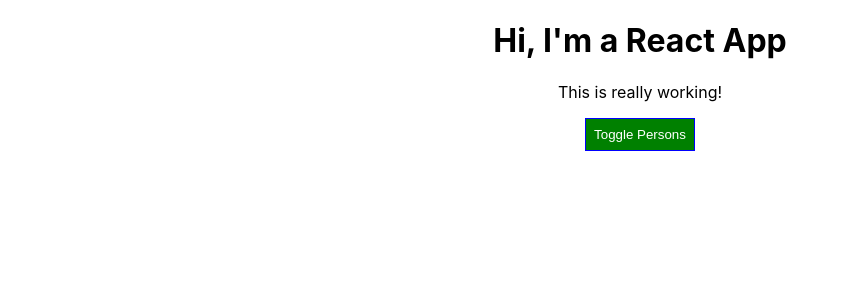
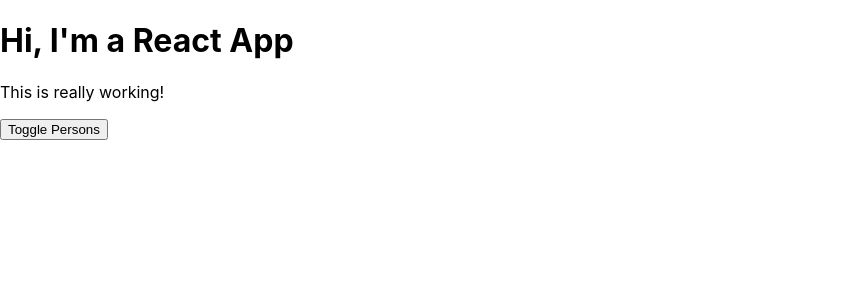
Before and after one commit to sosdan73/React-education, a React (Create React App) app: page / in a window 1280 px wide. Shown: the top 300 px of the page, without its empty margins (0-849 px from the left). Built offline with nearby package versions, Linux system fonts and the light colour scheme.

Commit message:
nothing interesting

```diff
--- a/src/App.css
+++ b/src/App.css
@@ -9,3 +9,25 @@
 .bold {
   font-weight: bold;
 }
+
+.Button {
+  background-color: green;
+  color: white;
+  font: inherit,;
+  border: 1px solid blue;
+  padding: 8px;
+  cursor: pointer;
+}
+
+.Button:hover {
+  border-color: lightgreen;
+  color: black;
+}
+
+.Button.Red {
+  background-color: red;
+}
+
+.Button.Red:hover {
+  background-color: salmon;
+}
--- a/src/App.js
+++ b/src/App.js
@@ -1,5 +1,5 @@
 import React, { Component } from 'react';
-import './App.css';
+import classes from './App.css';
 import Person from './Person/Person';
 import styled from 'styled-components';
 
@@ -65,20 +65,8 @@ class App extends Component {
   }
 
   render() {
-    const style = {
-      backgroundColor: 'green',
-      color: 'white',
-      font: 'inherit',
-      border: '1px solid blue',
-      padding: '8px',
-      cursor: 'pointer',
-      ':hover': {
-        backgroundColor: 'lightgreen',
-        color: 'black'
-      }
-    };
-
     let persons = null;
+    let btnClass = [classes.Button];
 
     if (this.state.showPersons) {
       persons = (
@@ -96,26 +84,22 @@ class App extends Component {
         </div>
       );
 
-      // style.backgroundColor = 'red';
-      // style[':hover'] = {
-      //   backgroundColor: 'salmon',
-      //   color: 'black'
-      // }
+      btnClass.push(classes.Red);
     }
 
-    const classes = [];
+    const assignedClasses = [];
     if (this.state.persons.length <= 2) {
-      classes.push('red')
+      assignedClasses.push(classes.red)
     }
     if (this.state.persons.length <= 1) {
-      classes.push('bold')
+      assignedClasses.push(classes.bold)
     }
 
     return (
-      <div className="App">
+      <div className={classes.App}>
         <h1>Hi, I'm a React App</h1>
-        <p className={classes.join(' ')}>This is really working!</p>
-        <StyledButton alt={this.state.showPersons} onClick={this.togglePersonsHandler} >Toggle Persons</StyledButton>
+        <p className={assignedClasses.join(' ')}>This is really working!</p>
+        <button className={btnClass.join(' ')} onClick={this.togglePersonsHandler} >Toggle Persons</button>
         {persons}
       </div>
     );
```
